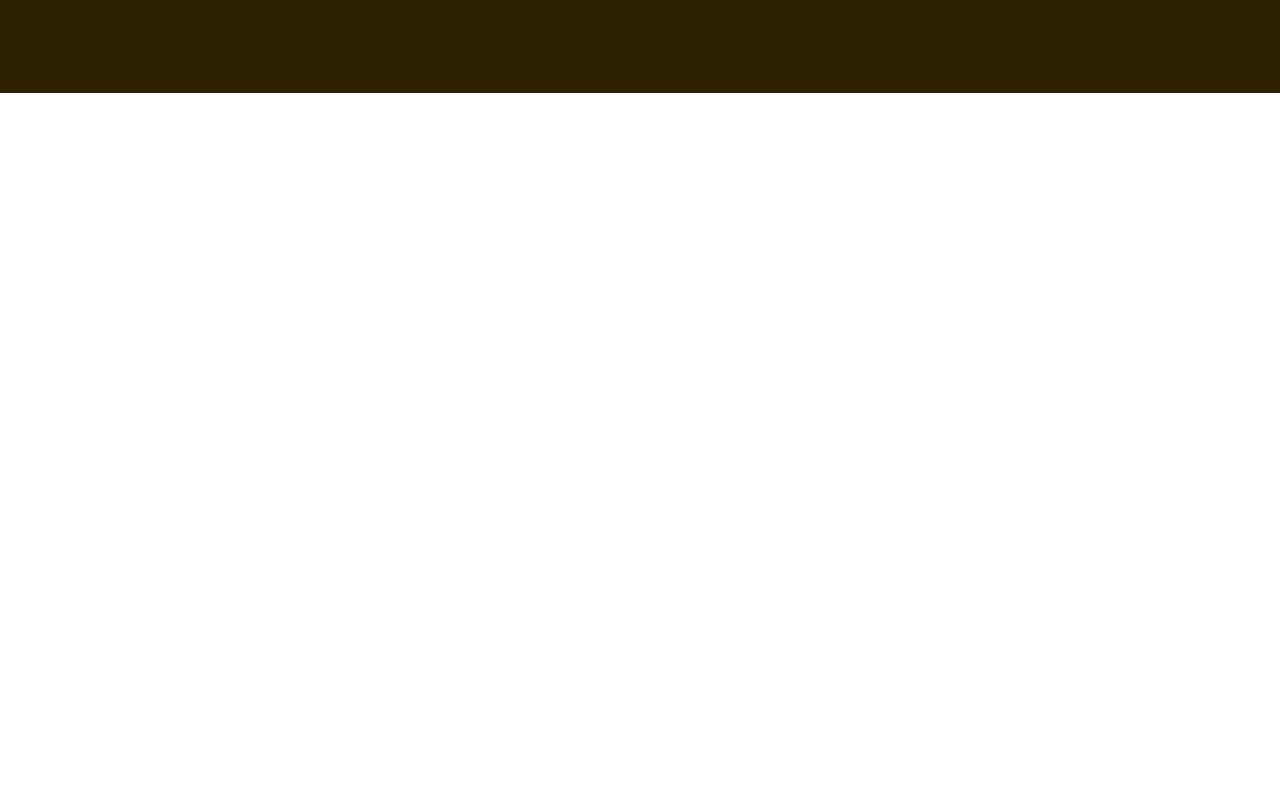
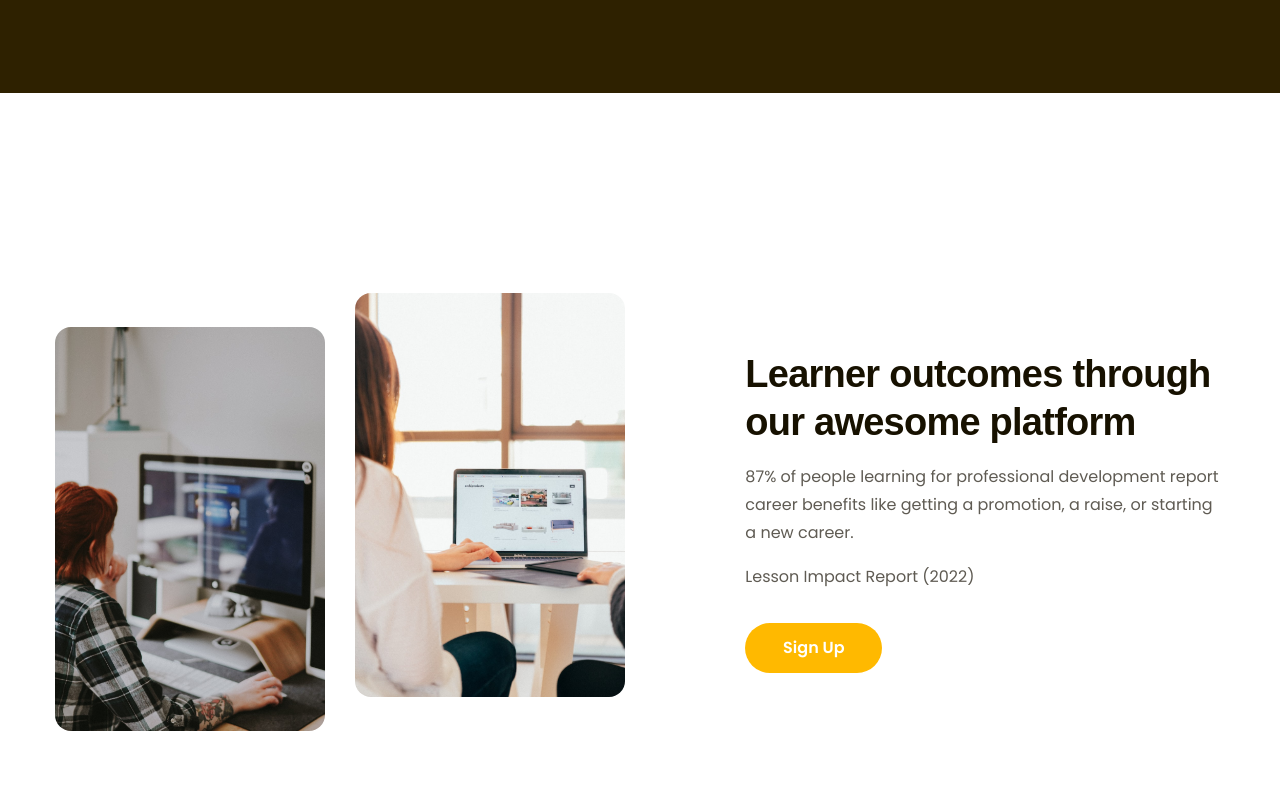
Before and after one commit to billhellson/htmlcss-project-2, a plain HTML site: page index.html in a window 1280 px wide. Shown: the part 2238-3037 px from the top of the page. Drawn offline with Linux system fonts and the light colour scheme.

Commit message:
created Feature section

```diff
--- a/assets/css/styles.css
+++ b/assets/css/styles.css
@@ -479,3 +479,53 @@ a {
     line-height: 154%;
     color: #ffffff;
 }
+
+/* features */
+
+.features {
+    margin-top: 135px;
+    padding: 65px 0;
+}
+
+.features .body {
+    display: flex;
+    justify-content: space-between;
+}
+
+.features .images {
+    display: flex;
+    gap: 0 30px;
+}
+
+.features .images img {
+    width: 270px;
+    height: 404px;
+    object-fit: cover;
+    border-radius: 16px;
+}
+
+.features .images img:first-child {
+    margin-top: 34px;
+}
+
+.features .content {
+    width: 41%;
+    display: flex;
+    flex-direction: column;
+    align-items: flex-start;
+    justify-content: center;
+}
+
+.features .desc {
+    margin-top: 16px;
+    font-size: 1.6rem;
+    line-height: 175%;
+    color: #5f5b53;
+}
+
+.features .content .cta-btn {
+    margin-top: 32px;
+    min-width: 137px;
+    color: white;
+    background-color: var(--primary-color);
+}
--- a/index.html
+++ b/index.html
@@ -346,7 +346,7 @@
                                 </blockquote>
                             </div>
                         </div>
-                           <!-- Feedback item 2 -->
+                        <!-- Feedback item 2 -->
                         <div class="feedback-item">
                             <div class="info">
                                 <img
@@ -410,6 +410,35 @@
                                 </blockquote>
                             </div>
                         </div>
+                    </div>
+                </div>
+            </div>
+
+            <!-- Features -->
+            <div class="features">
+                <div class="main-content">
+                    <div class="body">
+                        <div class="images">
+                            <img
+                                src="./assets/image/feature-1.jpg"
+                                alt="Learner outcomes through our awesome platform"
+                            />
+                            <img
+                                src="./assets/image/feature-2.jpg"
+                                alt="Learner outcomes through our awesome platform"
+                            />
+                        </div>
+                        <div class="content">
+                            <h2 class="heading lv2">
+                                Learner outcomes through our awesome platform
+                            </h2>
+                            <p class="desc">
+                                87% of people learning for professional
+                                development report career benefits like getting
+                                a promotion, a raise, or starting a new career.
+                            </p>
+                            <p class="desc">Lesson Impact Report (2022)</p>
+                            <a href="#!" class="btn cta-btn">Sign Up</a>
                         </div>
                     </div>
                 </div>
```
Also changed, not shown: assets/image/feature-1.jpg (added), assets/image/feature-2.jpg (added).
